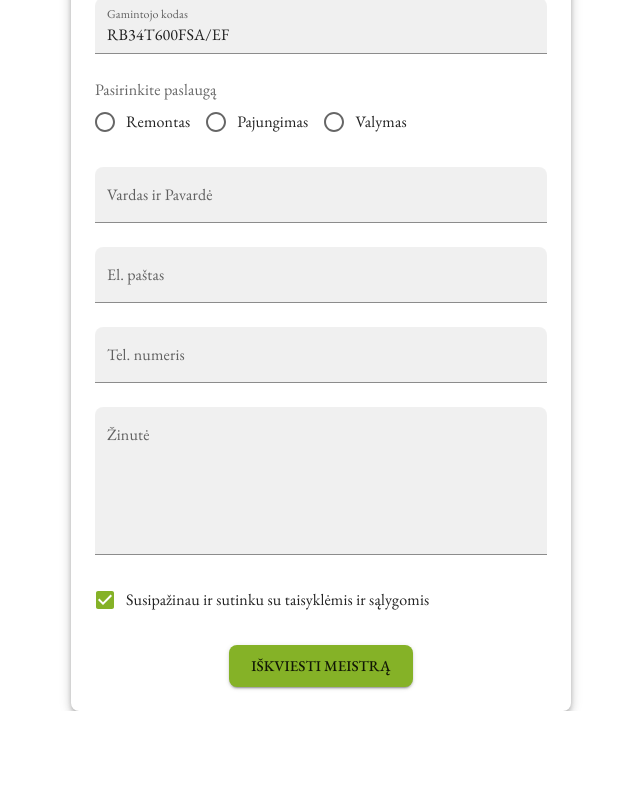
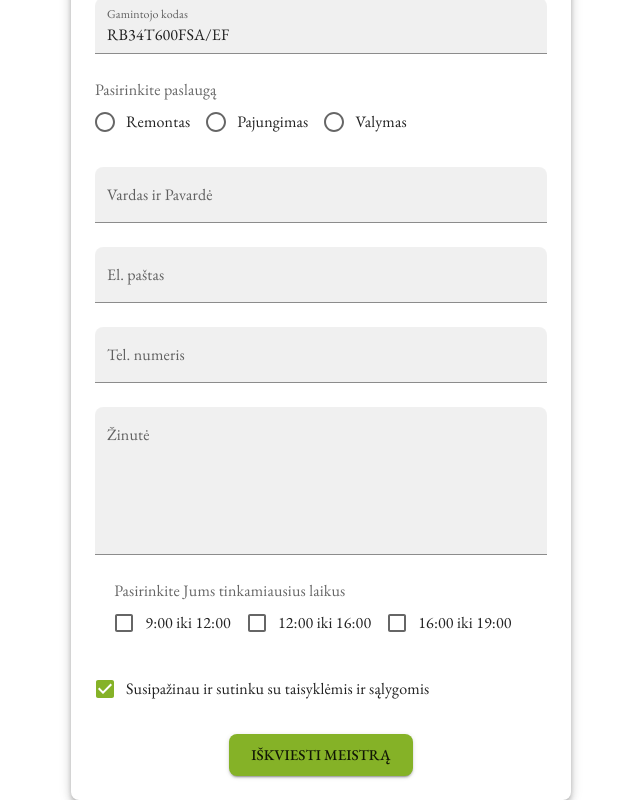
Before and after one commit to dbrazinske/cafe-3-react-simple-DOVILE-BRAZINSKE, a React (Create React App) app: page /order in a window 1280 px wide. Shown: the part 322-1122 px from the top of the page, without its empty margins (319-959 px from the left). Before the commit the page ends 1033 px from the top, so only its background shows below. Built offline with nearby package versions, Linux system fonts and the light colour scheme.

Commit message:
feat: added checkbox for time  in order page

```diff
--- /dev/null
+++ b/src/components/checkbox-group.jsx
@@ -0,0 +1,43 @@
+import * as React from 'react';
+import {
+  FormControl,
+  FormLabel,
+  FormControlLabel,
+  Checkbox,
+} from '@mui/material';
+
+const CheckboxGroup = ({
+  label: mainLabel,
+  options,
+  value: selectedOptions,
+  onChange,
+}) => {
+  const handleChange = (event, option, checked) => {
+    if (checked) {
+      onChange(event, [...selectedOptions, option]);
+    } else {
+      onChange(event, selectedOptions.filter((x) => x.label !== option.label));
+    }
+  };
+
+  return (
+    <FormControl sx={{ display: 'flex', flexDirection: 'row' }} component="fieldset" variant="standard">
+      <FormLabel component="legend">{mainLabel}</FormLabel>
+      {options.map((option) => (
+        <FormControlLabel
+          key={option.label}
+          label={option.label}
+          control={(
+            <Checkbox
+              name={option.label}
+              onChange={(event, checked) => handleChange(event, option, checked)}
+              checked={Boolean(selectedOptions.find((x) => x.label === option.label))}
+            />
+          )}
+        />
+      ))}
+    </FormControl>
+  );
+};
+
+export default CheckboxGroup;
--- a/src/pages/order-page/index.jsx
+++ b/src/pages/order-page/index.jsx
@@ -13,6 +13,13 @@ import {
   Divider,
   Checkbox,
 } from '@mui/material';
+import CheckboxGroup from '../../components/checkbox-group';
+
+const time = [
+  { id: '1', label: '9:00 iki 12:00' },
+  { id: '2', label: '12:00 iki 16:00' },
+  { id: '3', label: '16:00 iki 19:00' },
+];
 
 const devices = [
   {
@@ -77,6 +84,7 @@ const OrderPage = () => {
   const [device, setDevice] = React.useState(devices[0].value);
   const [service, setService] = React.useState(null);
   const [subscribtion, setSubscribe] = React.useState(true);
+  const [selectedTime, setSelectedTime] = React.useState([]);
 
   return (
     <Box sx={{ pt: 7 }}>
@@ -184,6 +192,13 @@ const OrderPage = () => {
             fullWidth
           />
 
+          <CheckboxGroup
+            label="Pasirinkite Jums tinkamiausius laikus "
+            options={time}
+            value={selectedTime}
+            onChange={(_, newColors) => setSelectedTime(newColors)}
+          />
+
           <Box sx={{ alignSelf: 'flex-start' }}>
             <FormControlLabel
               control={(
```
